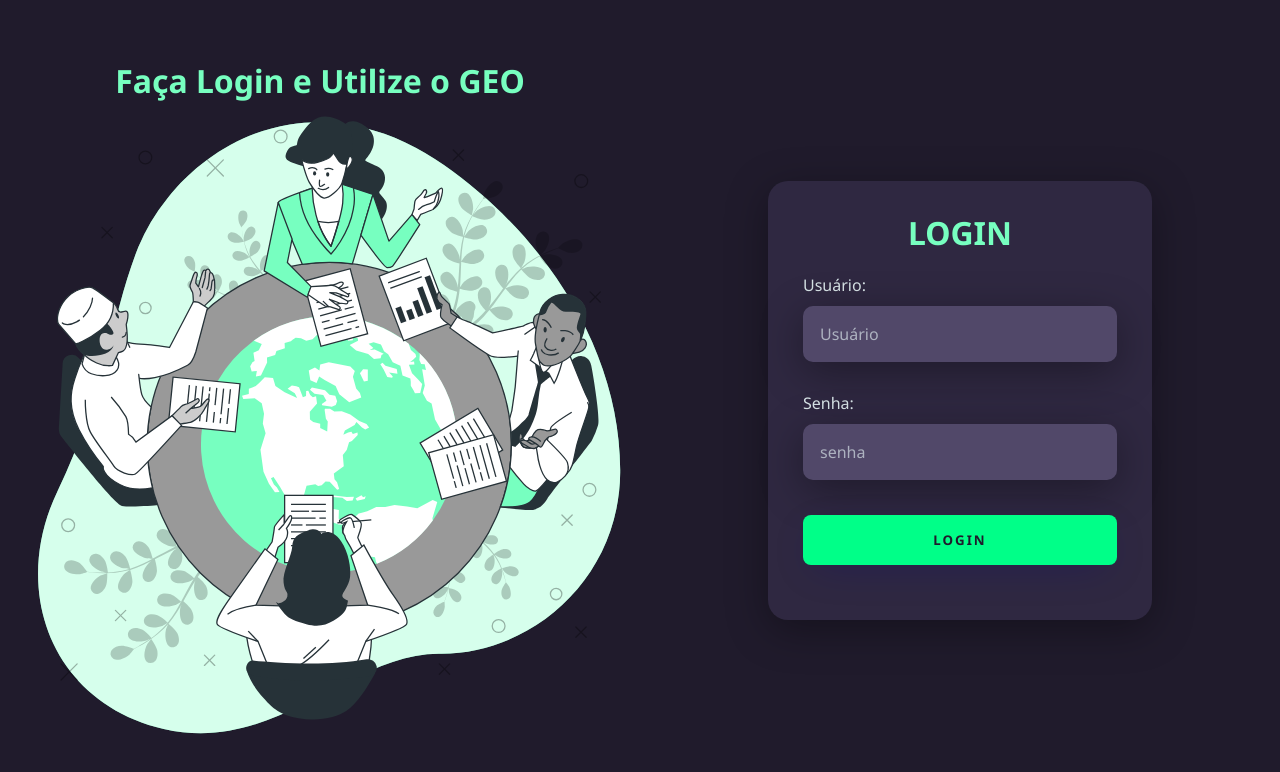
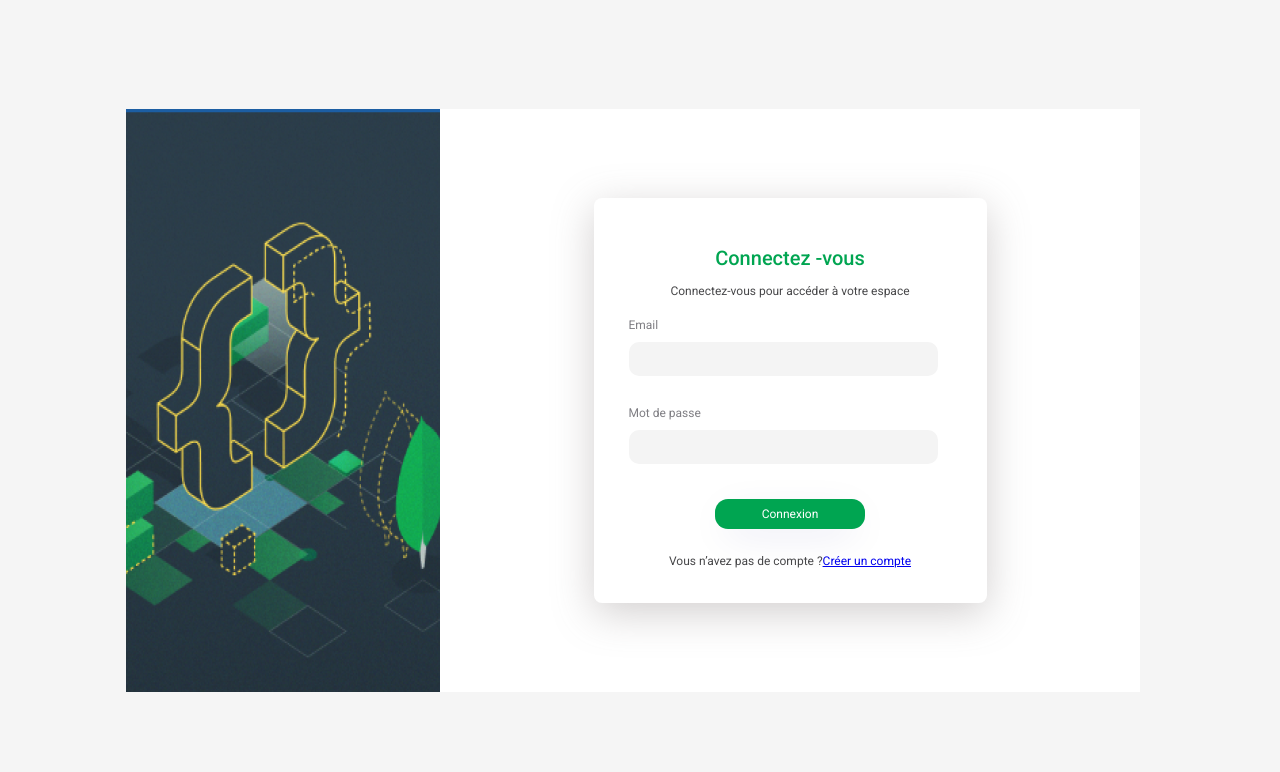
Before and after one commit to andrea-louise/Connectez-vous, a plain HTML site: page index.html in a window 1280 px wide. Drawn offline with Linux system fonts and the light colour scheme.

Commit message:
atualização

```diff
--- a/index.html
+++ b/index.html
@@ -4,7 +4,7 @@
 <head>
     <meta charset="UTF-8">
     <meta name="viewport" content="width=device-width, initial-scale=1.0">
-    <title>GEO</title>
+    <title>Prova</title>
     <link rel="shortcut icon" href="assets/icons8-globo-48.png" type="image/x-icon">
     <link rel="stylesheet" href="style.css">
 </head>
@@ -12,35 +12,37 @@
 <body>
     <div class="main">
         <div class="left">
-
-            <h1>Faça Login e Utilize o GEO</h1>
-            <img src="assets/International cooperation-bro.svg" alt="imagem" >
+            <img src="assets/Image.png" alt="imagem" >
 
         </div>
         <div class="right">
 
             <div class="card">
 
-                <h1>LOGIN</h1>
+                <h1>Connectez -vous</h1>
+                <h5>Connectez-vous pour accéder à votre espace</h5>
 
                 <div class="textfield">
 
-                    <label for="usuario">Usuário:</label>
-                    <input id="usuario" type="text" placeholder="Usuário">
+                    <label for="usuario">Email</label>
+                    <input id="usuario" type="text">
 
                 </div>
 
                 <div class="textfield">
 
-                    <label for="senha">Senha:</label>
-                    <input id="senha" type="password" placeholder="senha">
+                    <label for="senha">Mot de passe</label>
+                    <input id="senha" type="password">
 
                 </div>
-                <button class="btn-login">
+                <a href="pages.html"><button class="btn-login">
 
-                    LOGIN
+                    Connexion
 
                 </button>
+                </a>
+
+                <h5>Vous n’avez pas de compte ?<a href="#">Créer un compte</a> </h5>
 
             </div>
 
--- a/style.css
+++ b/style.css
@@ -1,12 +1,12 @@
 
-@import url('https://fonts.googleapis.com/css2?family=Inter:wght@400;700&family=Noto+Sans:wght@400;700&family=Roboto+Mono:ital,wght@0,400;0,500;0,700;1,700&family=Roboto:wght@400;700&display=swap');
+@import url('https://fonts.googleapis.com/css2?family=Inter:wght@400;700&family=Noto+Sans:wght@400;700&family=Open+Sans&family=Roboto+Mono:ital,wght@0,400;0,500;0,700;1,700&family=Roboto:wght@100;300;400;500;700&display=swap');
 
 
 *{
     margin: 0;
     padding: 0;
     box-sizing: border-box;
-    font-family: 'Noto Sans';
+    font-family: 'Roboto';
 
 }
 
@@ -16,74 +16,81 @@
 
     width: 100vw;
     height: 100vh;
-    background: #201b2c;
+    background: #f5f5f5;
     display: flex;
     /*eixo x*/
     justify-content: center;
     /*eixo y*/
     align-items: center;
+    ;
 
 }
 
 .left{
 
-    width: 50vw;
-    height: 100vh;
+    width: 300px;
+    height: auto;
     display: flex;
     justify-content: center;
     align-items: center;
     flex-direction: column;
 }
 
-.left > h1{
-    color: #77ffc0;
-
-}
 
 .right{
-    width: 50vw;
-    height: 100vh;
+    width: 700px;
+    height: 583px;
+    background: #fff;
     display: flex;
-    justify-content: center;
+    justify-content:center ;
     align-items: center;
+
 
 }
 
 .card{
-    width: 60%;
+    width: 393px;
     display: flex;
     justify-content: center;
     align-items: center;
     flex-direction: column;
     padding: 30px 35px;
-    background: #2f2841;
-    border-radius: 20px;
-    box-shadow: 0px 10px 40px #00000056;
+    background: #ffffff;
+    border-radius: 8px;
+    box-shadow: 0px 10px 40px #79707056;
+    height: 405px;
+
+
 
 }
 .card > h1 {
-    color: #77ffc0;
-    font-weight: 800;
+    color: #00A551;
+    font-weight: 500;
+    font-size: 20px;
+    padding: 14px;
 
 }
+
 .textfield{
     width: 100%;
+    font-size: 12px;
     display: flex;
     flex-direction: column;
     justify-content: center;
     align-items: flex-start;
     margin: 10px 0px;
+
 }
 
 .textfield > input{
-    width: 100%;
+    width: 309px;
     border: none;
+    height: 30px;
     border-radius: 10px;
     padding: 15px;
-    background: #514869;
-    color: #f0ffffde;
+    background: #F4F4F4;
+    color: #0a0c0cde;
     font-size: 12pt;
-    box-shadow: 0px 10px 40px #00000056;
     outline: none;
     border: 2px solid transparent;
 }
@@ -97,25 +104,34 @@ input:focus{
 }
 
 .textfield > label{
-    color: #f0ffffde;
+    color: #7F7E83;
     margin-top: 10px;
     margin-bottom: 10px;
 }
 
 .btn-login{
-    width: 100%;
-    padding: 16px 0px;
+    width: 150px;
+    height: 30px;
     margin: 25px;
     border: none;
-    border-radius: 8px;
+    border-radius: 13px;
     outline: none;
-    font-weight: 800;
-    letter-spacing: 2px;
-    color: #201b2c;
-    background: #0f8;
+    font-weight: 58px;
+    font-size: 12px;
+    color: #ffffff;
+    background: #00A551;
     cursor: pointer;
     box-shadow: 0px 10px 40px -12px #00008052;
+    justify-content: 490px;
+    align-items: 354px;
 
+
+}
+
+.card > h5{
+    color: #474749;
+    font-weight: 400;
+    font-size: 12px;
 }
 
 .btn-login:hover{
```
Also changed, not shown: pages.html (added, +8 -0 lines), assets/225ddb34663b51f356b03282d492ef848ce808796020293dfabe405026f4f0ec_1.jpg (added), assets/Image.png (added), assets/International cooperation-bro.svg (deleted), assets/icons8-globo-48.png (deleted), 1 other file.
